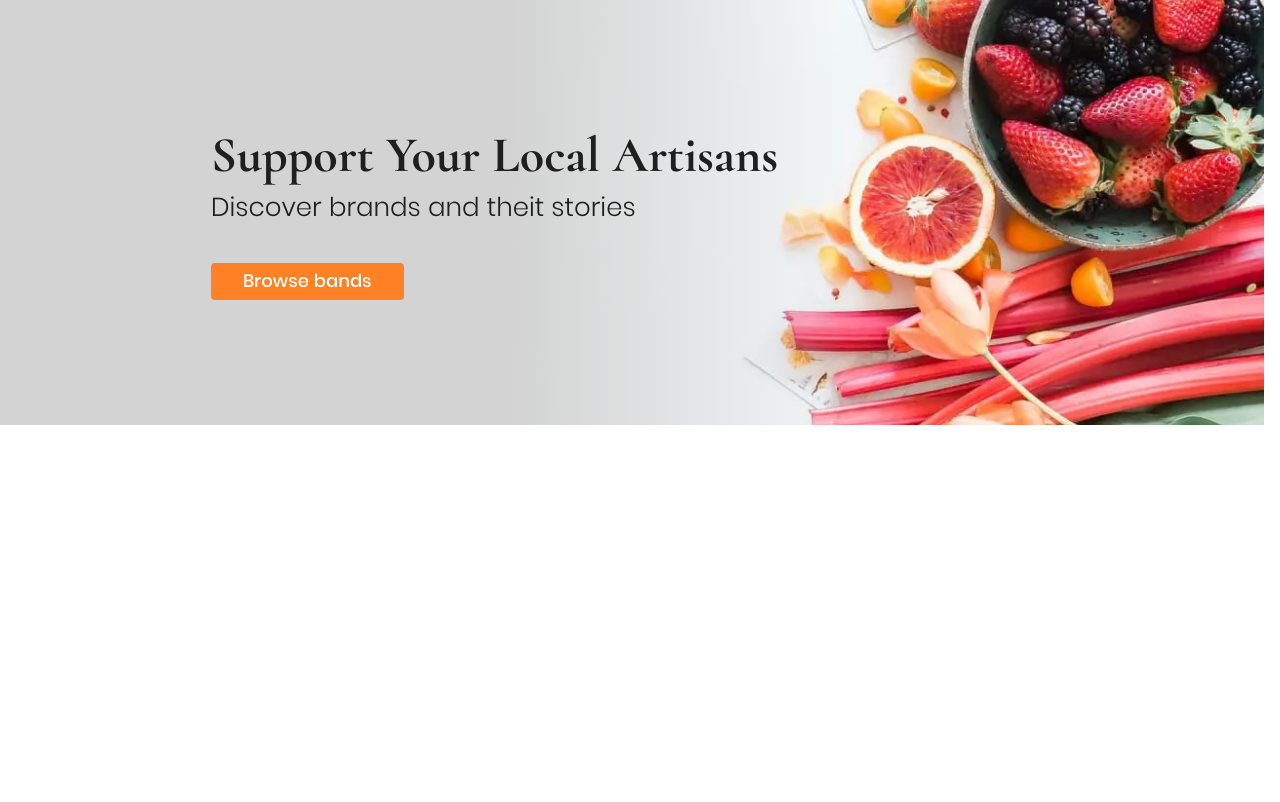
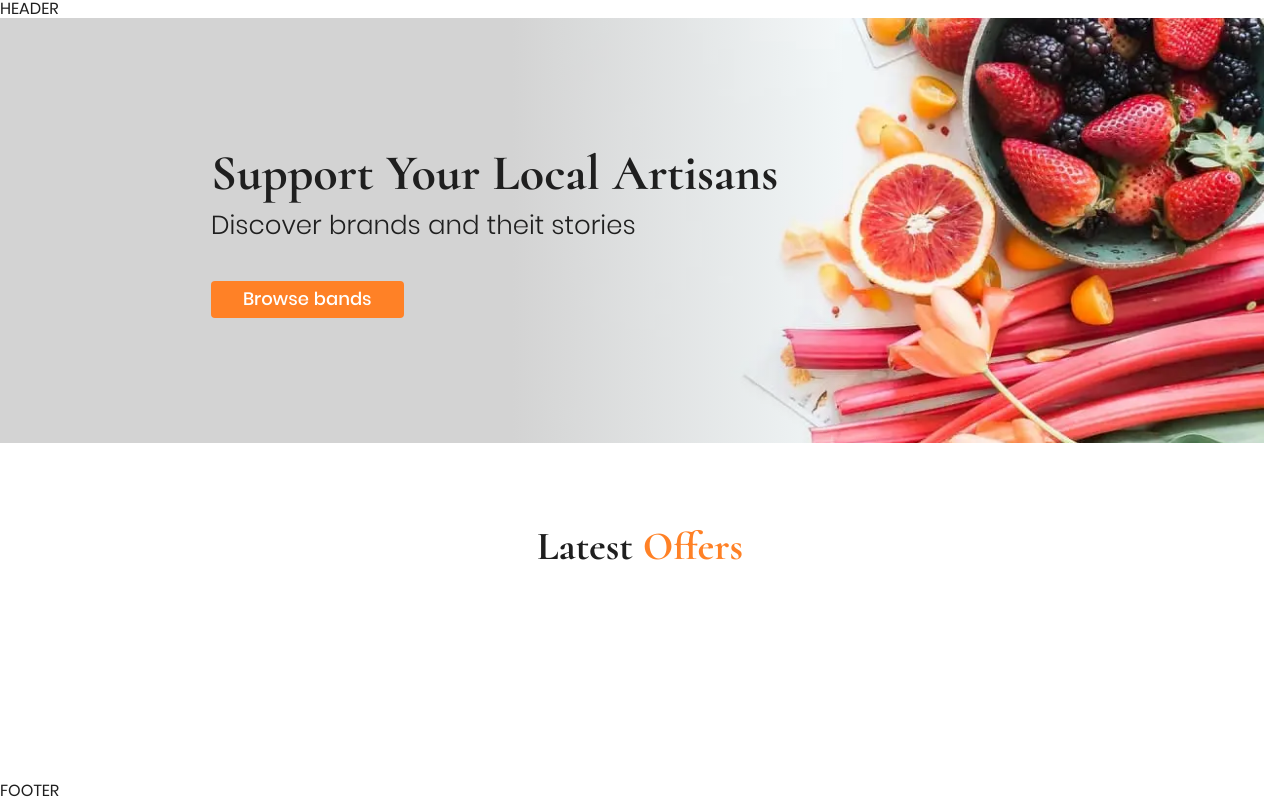
Before and after one commit to stavrdriff/first-project-iryna, a plain HTML site: page index.html in a window 1280 px wide. Drawn offline with nearby package versions, Linux system fonts and the light colour scheme.

Commit message:
start second section

```diff
--- a/index.html
+++ b/index.html
@@ -8,7 +8,7 @@
     <link rel="stylesheet" href="./css/styles.css">
 </head>
 <body class="page">
-    <header class="page-header"></header>
+    <header class="page-header"> HEADER</header>
     <main class="page-main">
         <section class="hero">
             <picture class="hero-picture">
@@ -27,7 +27,18 @@
                 </div>
             </div>
         </section>
+        <section class="section">
+            <div class="container">
+                <div class="section-wrapper">
+                    <div class="section-content">
+                        <div class="section-heading">
+                            <h2 class="section-title">Latest <span class="section-title-span">Offers</span></h2>
+                        </div>
+                    </div>
+                </div>
+            </div>
+        </section>
     </main>
-    <footer class="page-footer"></footer>
+    <footer class="page-footer">FOOTER </footer>
 </body>
 </html>
--- /dev/null
+++ b/scss/_products.scss
@@ -0,0 +1,3 @@
+.products {
+
+}
--- a/scss/styles.scss
+++ b/scss/styles.scss
@@ -1,6 +1,7 @@
 @import './typography';
 @import './root';
 @import './button';
+@import './products';
 
 * {
   box-sizing: border-box;
@@ -68,8 +69,6 @@ img {
   position: relative;
   padding: 125px 195px;
 
-
-
   &-picture {
     @extend .container;
 
@@ -82,7 +81,6 @@ img {
     width: 100%;
     height: 100%;
   }
-
 
   &-image {
     width: 100%;
@@ -123,6 +121,41 @@ img {
     font-weight: 300;
     margin: 0;
   }
+}
 
+.section {
+  $this: &;
 
+  margin: 80px 0;
+
+  &--padding {
+    padding: 60px 0;
+  }
+
+  &--grid,
+  &--grid-revert {
+    #{$this} {
+      &-title {
+        text-align: left;
+      }
+    }
+  }
+
+  &-title {
+    color: var(--primary-text-color);
+    text-align: center;
+    font-family: var(--secondary-font);
+    font-size: 2.5rem;
+  }
+
+  &-title-span {
+    color: var(--primary-color);
+  }
+
+  &-heading {
+    display: flex;
+    flex-direction: column;
+    gap: 1.25rem;
+    margin-bottom: 2.5rem;
+  }
 }
```
Also changed, not shown: css/styles.css, 1 other file.
